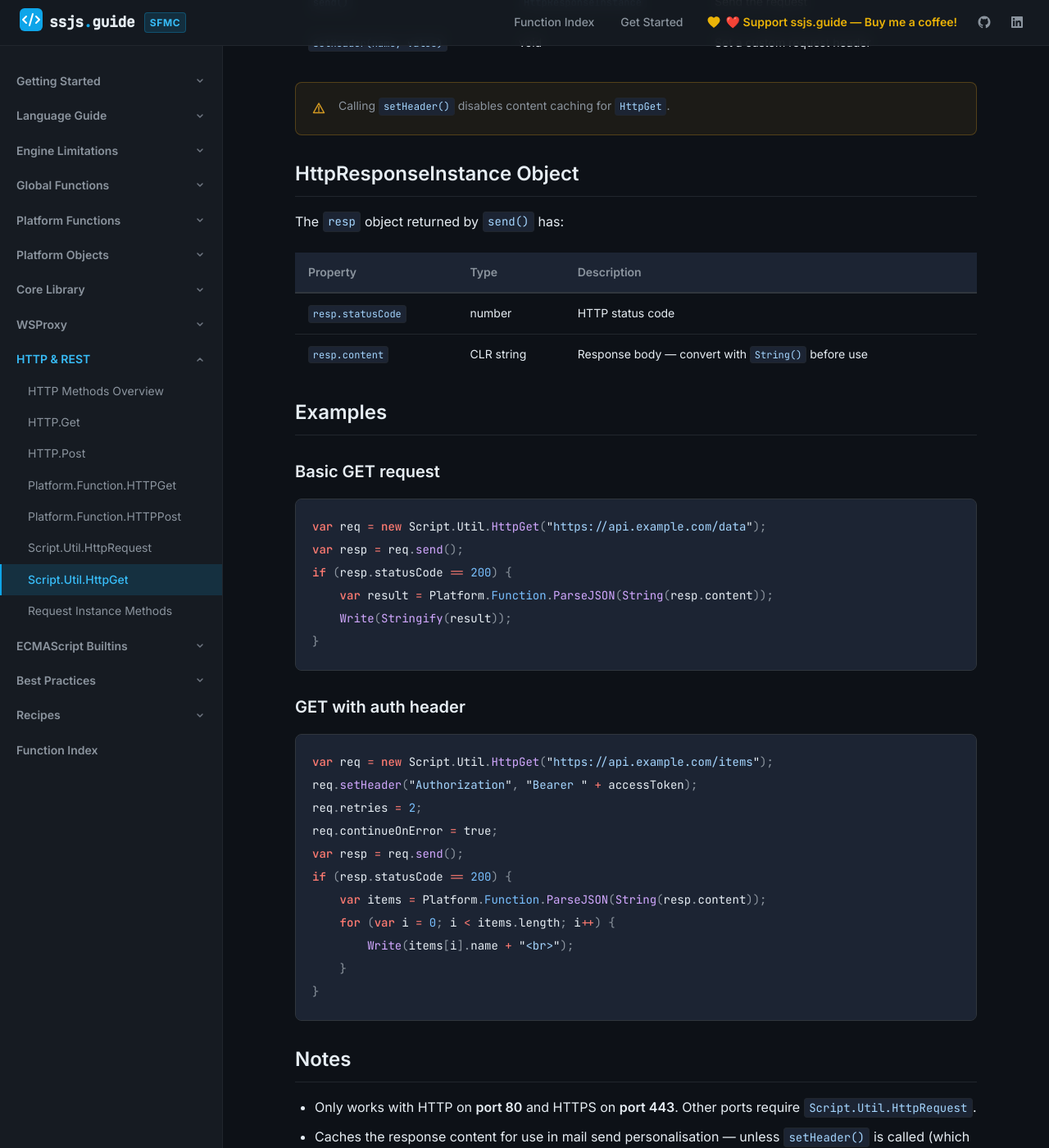
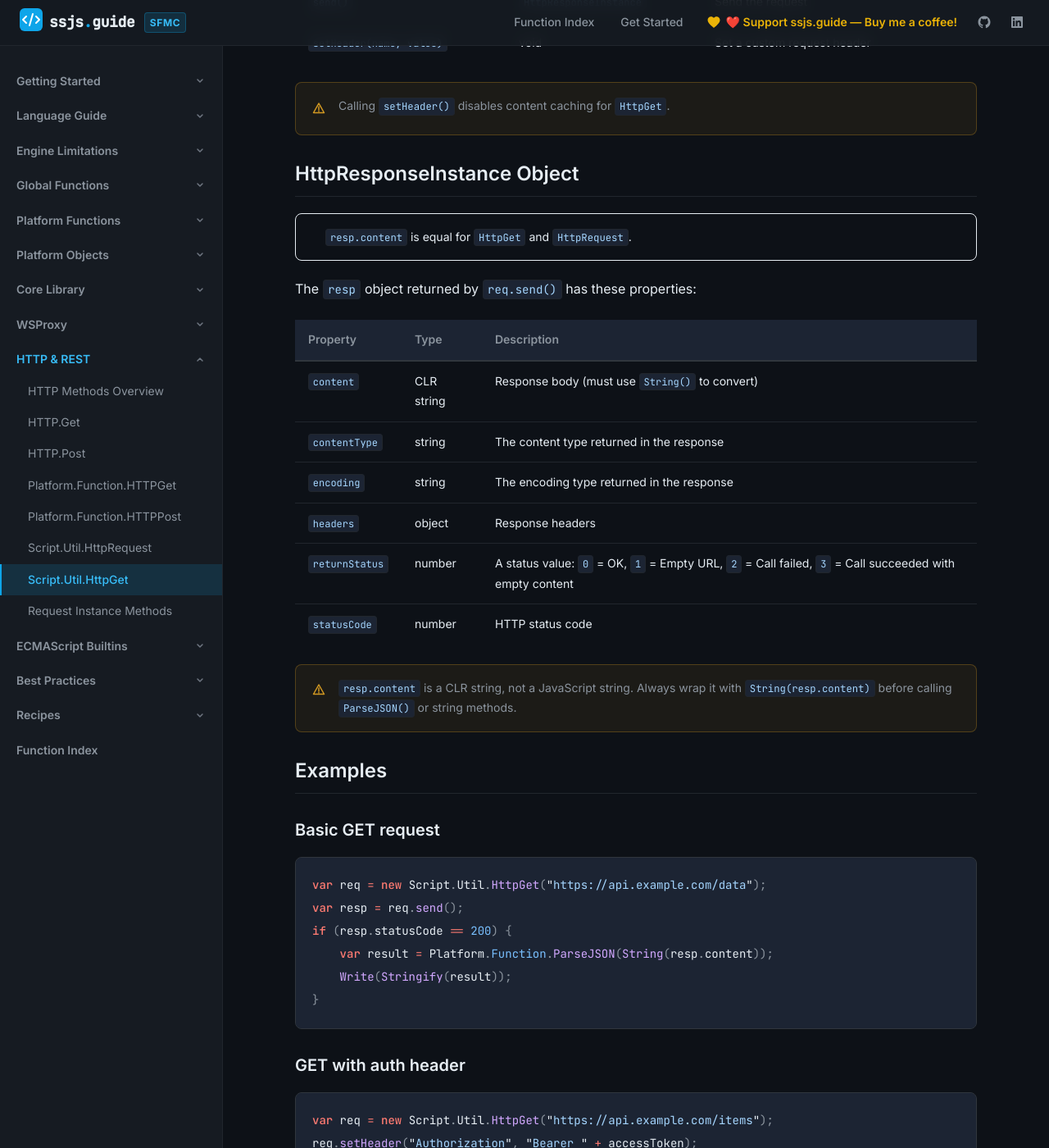
Before and after one commit to JoernBerkefeld/ssjs.guide, a Jekyll site: the page built from http/script-util-httpget.md, in a window 1280 px wide and 1400 px high, scrolled down 1651 px. Shown: the whole window at 82% size. Built offline with Jekyll 4.4.1, drawn with Linux system fonts in a browser that asks for light colours.

Commit message:
HttpResponseInstance properties

```diff
--- a/http/script-util-httpget.md
+++ b/http/script-util-httpget.md
@@ -51,13 +51,20 @@ Returns an `HttpGetInstance`. Call `send()` to execute the request.
 
 ## HttpResponseInstance Object
 
-The `resp` object returned by `send()` has:
+{% include callout.html type="info" content="`resp.content` is equal for `HttpGet` and `HttpRequest`." %}
+
+The `resp` object returned by `req.send()` has these properties:
 
 | Property | Type | Description |
 |----------|------|-------------|
-| `resp.statusCode` | number | HTTP status code |
-| `resp.content` | CLR string | Response body — convert with `String()` before use |
+| `content` | CLR string | Response body (must use `String()` to convert) |
+| `contentType` | string | The content type returned in the response |
+| `encoding` | string | The encoding type returned in the response |
+| `headers` | object | Response headers |
+| `returnStatus` | number | A status value: `0` = OK, `1` = Empty URL, `2` = Call failed, `3` = Call succeeded with empty content |
+| `statusCode` | number | HTTP status code |
 
+{% include callout.html type="warning" content="`resp.content` is a CLR string, not a JavaScript string. Always wrap it with `String(resp.content)` before calling `ParseJSON()` or string methods." %}
 ## Examples
 
 ### Basic GET request
```
Also changed, not shown: http/script-util-httprequest.md (+2 -0 lines).
